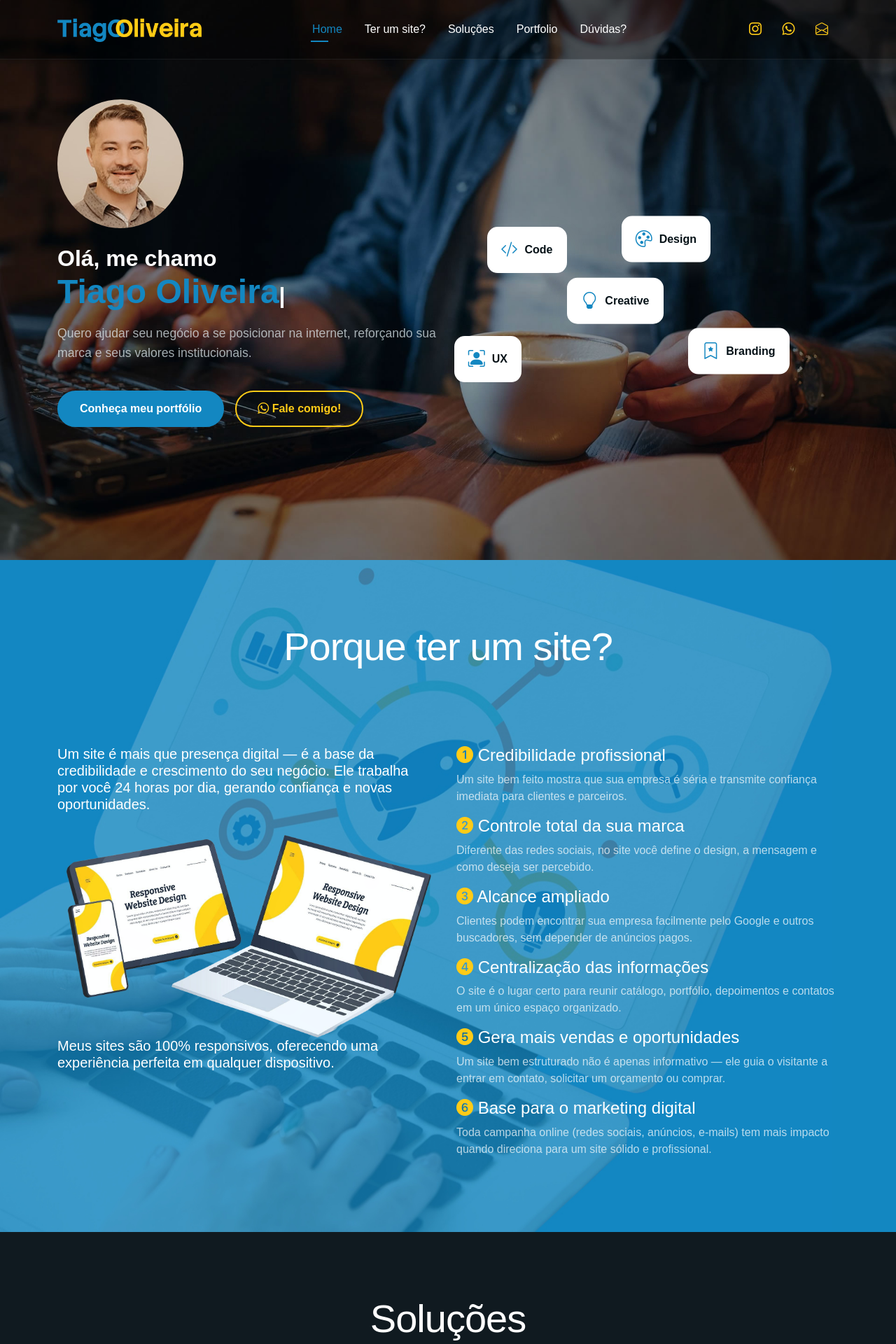
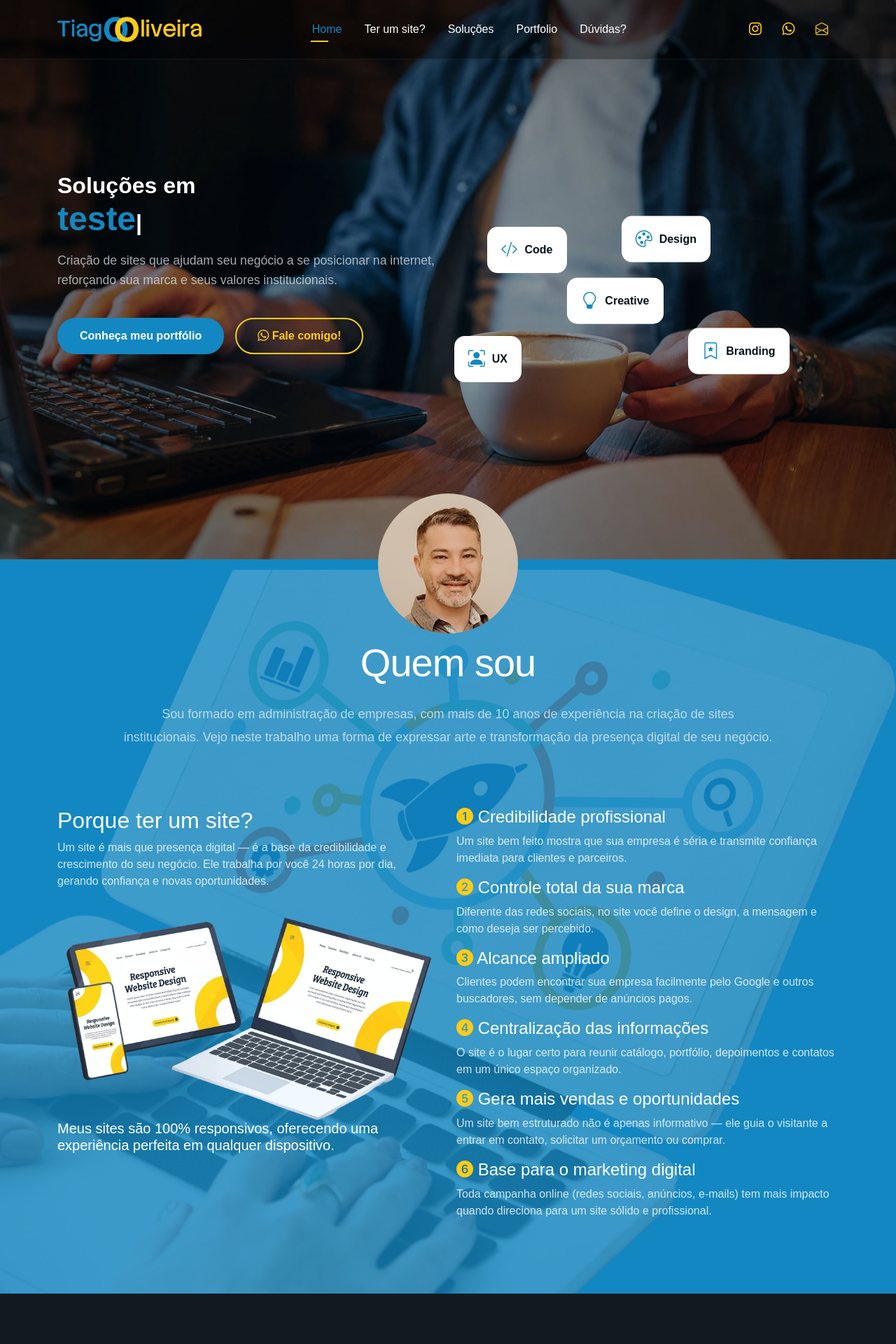
Before and after one commit to oliveirataquari/oliveirataquari.github.io, a PHP site: page / in a window 1280 px wide. Shown: the top 1920 px of the page at 70% size. Run offline with PHP 8.4, Linux system fonts and the light colour scheme; some web fonts are replaced.

Commit message:
varios 2

```diff
--- a/assets/css/main.css
+++ b/assets/css/main.css
@@ -286,7 +286,7 @@ h6 {
     height: 2px;
     bottom: -6px;
     left: 0;
-    background-color: var(--nav-hover-color);
+    background-color: var(--amarelo-color);
     visibility: hidden;
     width: 0px;
     transition: all 0.3s ease-in-out 0s;
@@ -1644,7 +1644,7 @@ section,
   color: var(--amarelo-color);
 }
 .resume p {
-  opacity: .7;
+  opacity: .8;
 }
 
 
@@ -3164,3 +3164,15 @@ a.portfolio-details-link,
 .botao-contato i {
   margin-right:5px;
 }
+
+
+.logox {
+  text-align: center;
+  position: relative;
+  z-index: 99;
+}
+.logox img {
+  max-width: 250px;
+  margin-top:-95px;
+  position: relative;
+}
--- a/index.html
+++ b/index.html
@@ -78,10 +78,10 @@
         <div class="row gy-4 align-items-center">
           <div class="col-lg-6 order-2 order-lg-1">
             <div class="hero-content">
-              <img src="assets/img/eu.jpg" alt="Tiago Oliveira" class="img-fluid rounded-circle mb-4">
-              <h1 data-aos="fade-up" data-aos-delay="200">Olá, me chamo <br /><span class="typed highlight" data-typed-items="Tiago Oliveira"></span></h1>
+             <!-- <img src="assets/img/eu.jpg" alt="Tiago Oliveira" class="img-fluid rounded-circle mb-4"> -->
+              <h1 data-aos="fade-up" data-aos-delay="200">Soluções em <br /><span class="typed highlight" data-typed-items="Sites institucionais, teste"></span></h1>
               <!-- <h2 class="fs-3" data-aos="fade-up" data-aos-delay="300">Creative <span class="typed" data-typed-items="UI/UX Designer, Web Developer, Brand Strategist"></span></h2> -->
-              <p data-aos="fade-up" data-aos-delay="400">Quero ajudar seu negócio a se posicionar na internet, reforçando sua marca e seus valores institucionais.</p>
+              <p data-aos="fade-up" data-aos-delay="400">Criação de sites que ajudam seu negócio a se posicionar na internet, reforçando sua marca e seus valores institucionais.</p>
               <div class="hero-actions" data-aos="fade-up" data-aos-delay="500">
                 <a href="#portfolio" class="btn btn-primary">Conheça meu portfólio</a>
                 <a href="#" class="btn btn-outline"><i class="bi bi-whatsapp"></i> Fale comigo!</a>
@@ -131,12 +131,19 @@
     </section><!-- /Hero Section -->
 
 
+    <!-- Section Logox (logo maior no meio) -->
+    <div class="container logox" data-aos="fade-up" >
+      <img src="assets/img/eu.png" alt="Tiago Oliveira" class="img-fluid rounded-circle mb-4">
+    </div><!-- End Section Logox -->
+
+
     <!-- Resume Section -->
-    <section id="resume" class="resume section">
+    <section id="resume" class="resume section" style="margin-top: -130px;">
 
       <!-- Section Title -->
-      <div class="container section-title" data-aos="fade-up">
-        <h2>Porque ter um site?</h2>
+      <div class="container section-title mt-4" data-aos="fade-up" data-aos-delay="100" >
+        <h2>Quem sou</h2>
+        <p style="opacity: 1;">Sou formado em administração de empresas, com mais de 10 anos de experiência na criação de sites institucionais. Vejo neste trabalho uma forma de expressar arte e transformação da presença digital de seu negócio.</p>
       </div><!-- End Section Title -->
 
       <div class="container" data-aos="fade-up" data-aos-delay="100">
@@ -146,7 +153,8 @@
           <div class="col-lg-6 pe-4 mt-4">
 
               <div class="resume-content" data-aos="fade-up">
-                <h5 style="color:#fff">Um site é mais que presença digital — é a base da credibilidade e crescimento do seu negócio. Ele trabalha por você 24 horas por dia, gerando confiança e novas oportunidades.</h5>
+                <h2>Porque ter um site?</h2>
+                <p style="color:#fff">Um site é mais que presença digital — é a base da credibilidade e crescimento do seu negócio. Ele trabalha por você 24 horas por dia, gerando confiança e novas oportunidades.</p>
                 <img src="assets/img/design-de-site-responsivo-gradiente.png" alt="Portfolio Item" class="img-fluid mt-4">
                 <h5>Meus sites são 100% responsivos, oferecendo uma experiência perfeita em qualquer dispositivo.</h5>
 
```
Also changed, not shown: assets/img/eu-old.jpg (added), assets/img/eu.jpg (deleted), assets/img/eu.png (added), assets/img/logo-header.png.
